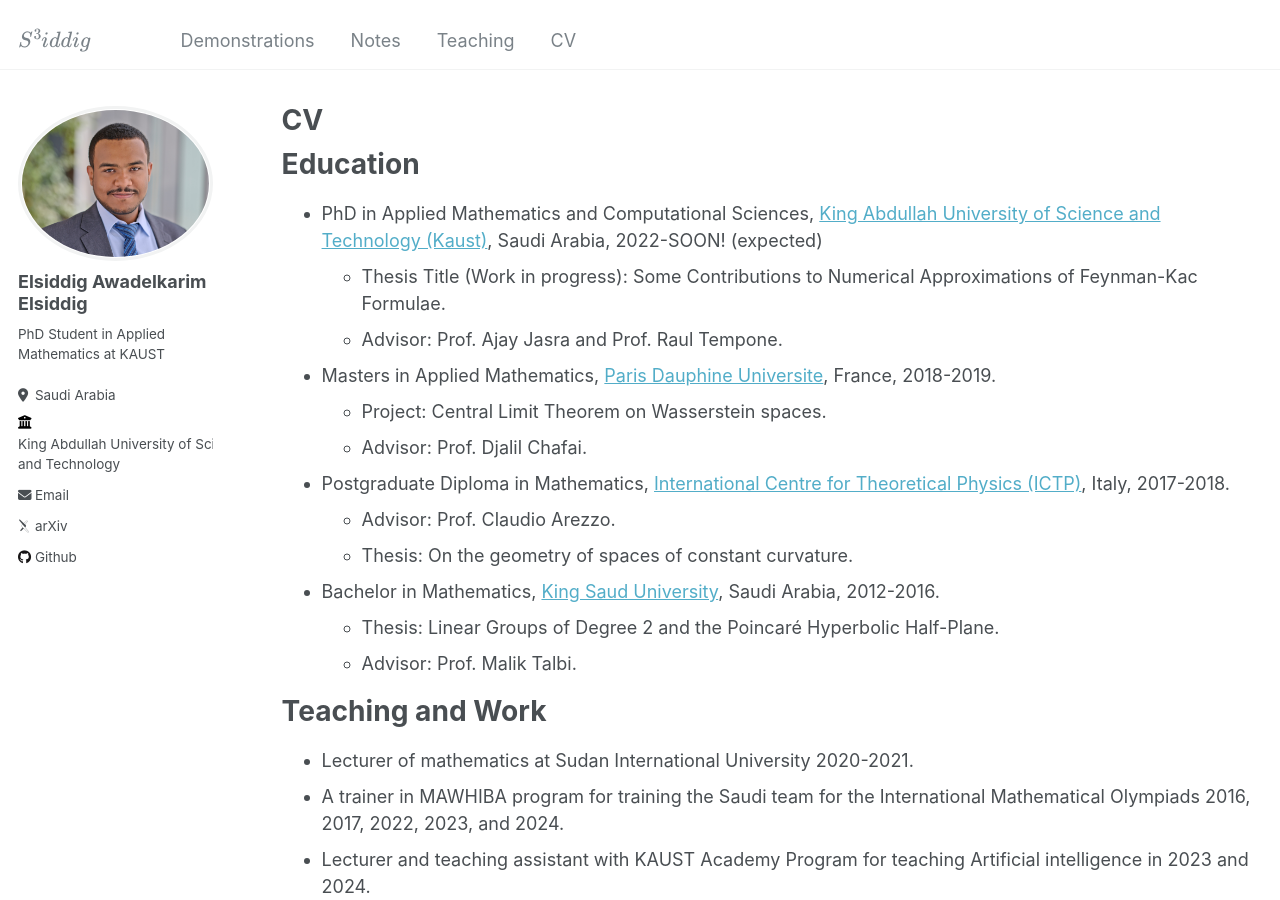
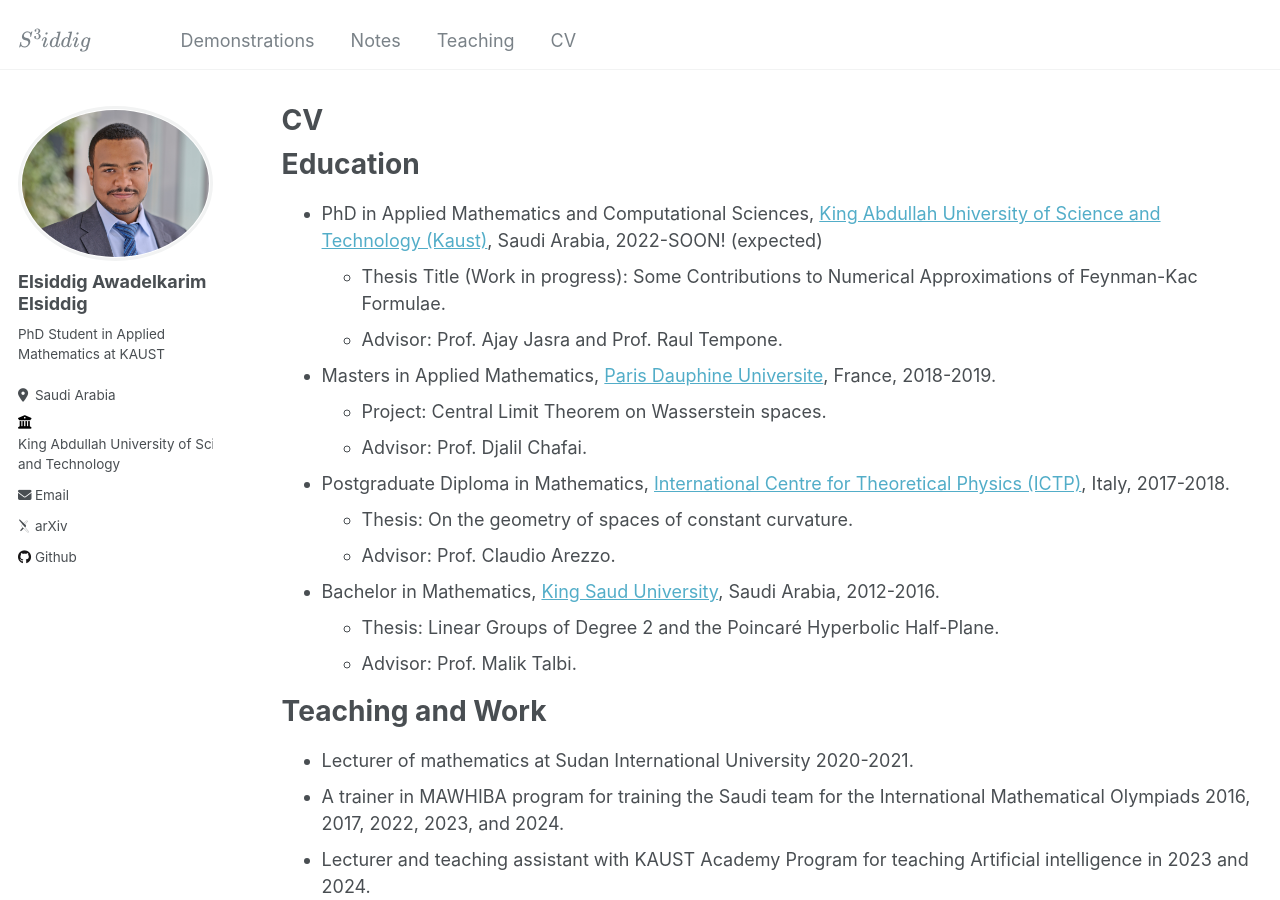
Before and after one commit to siddigss/siddigss.github.io, a Jekyll site: the page built from _pages/cv.md, in a window 1280 px wide and 900 px high. Built offline with Jekyll 4.4.1, drawn with Linux system fonts in a browser that asks for light colours; some web fonts are replaced.

Commit message:
Update cv.md

```diff
--- a/_pages/cv.md
+++ b/_pages/cv.md
@@ -18,8 +18,8 @@ Education
     * Project: Central Limit Theorem on Wasserstein spaces.
     * Advisor: Prof. Djalil Chafai.
 * Postgraduate Diploma in Mathematics, [International Centre for Theoretical Physics (ICTP)](https://www.ictp.it/), Italy, 2017-2018.
+    * Thesis: On the geometry of spaces of constant curvature.
     * Advisor: Prof.  Claudio Arezzo.
-    * Thesis: On the geometry of spaces of constant curvature.
 * Bachelor in Mathematics, [King Saud University](https://www.ksu.edu.sa/en), Saudi Arabia, 2012-2016.
   * Thesis: Linear Groups of Degree 2 and the Poincaré Hyperbolic Half-Plane.
   * Advisor: Prof. Malik Talbi.
```
